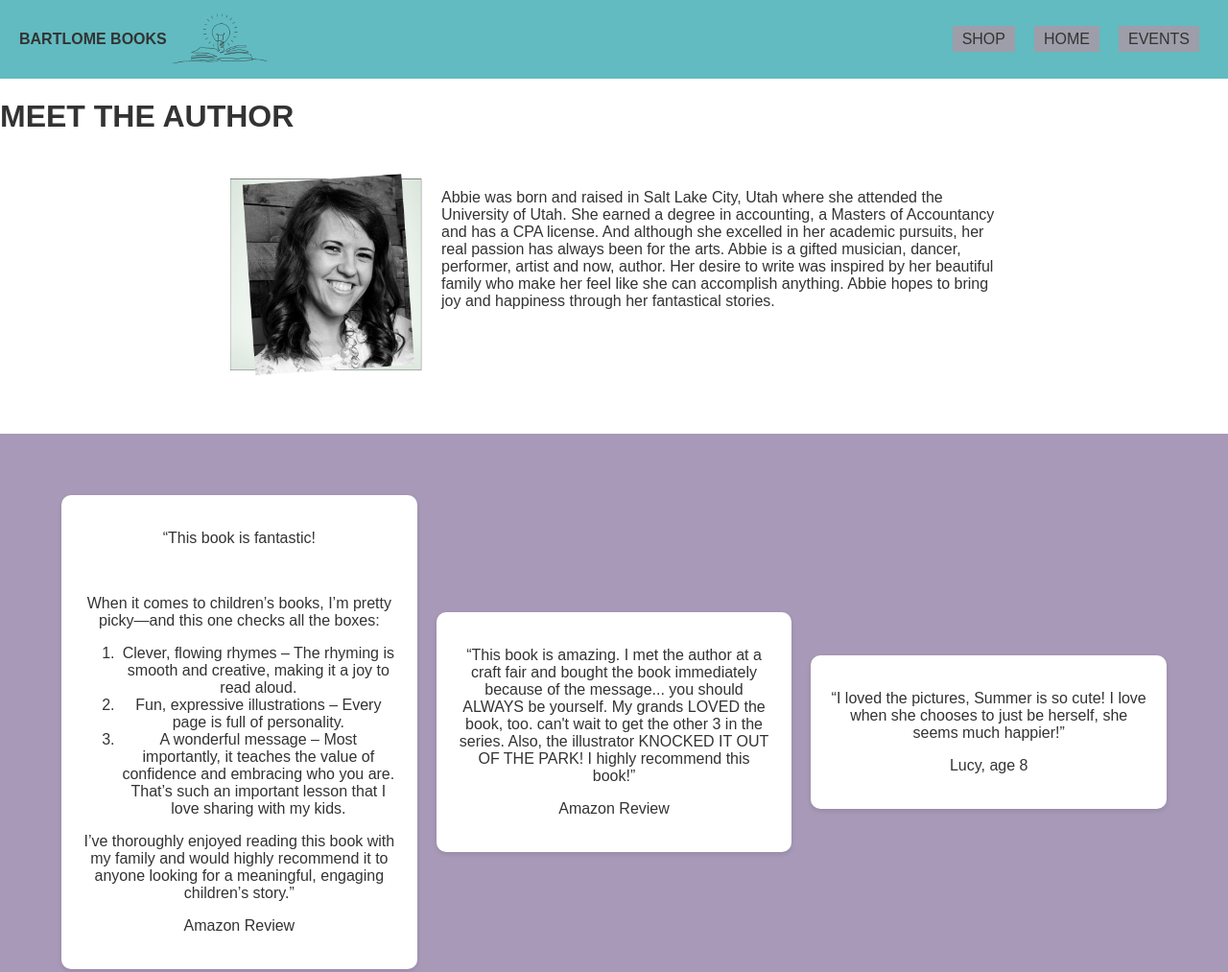
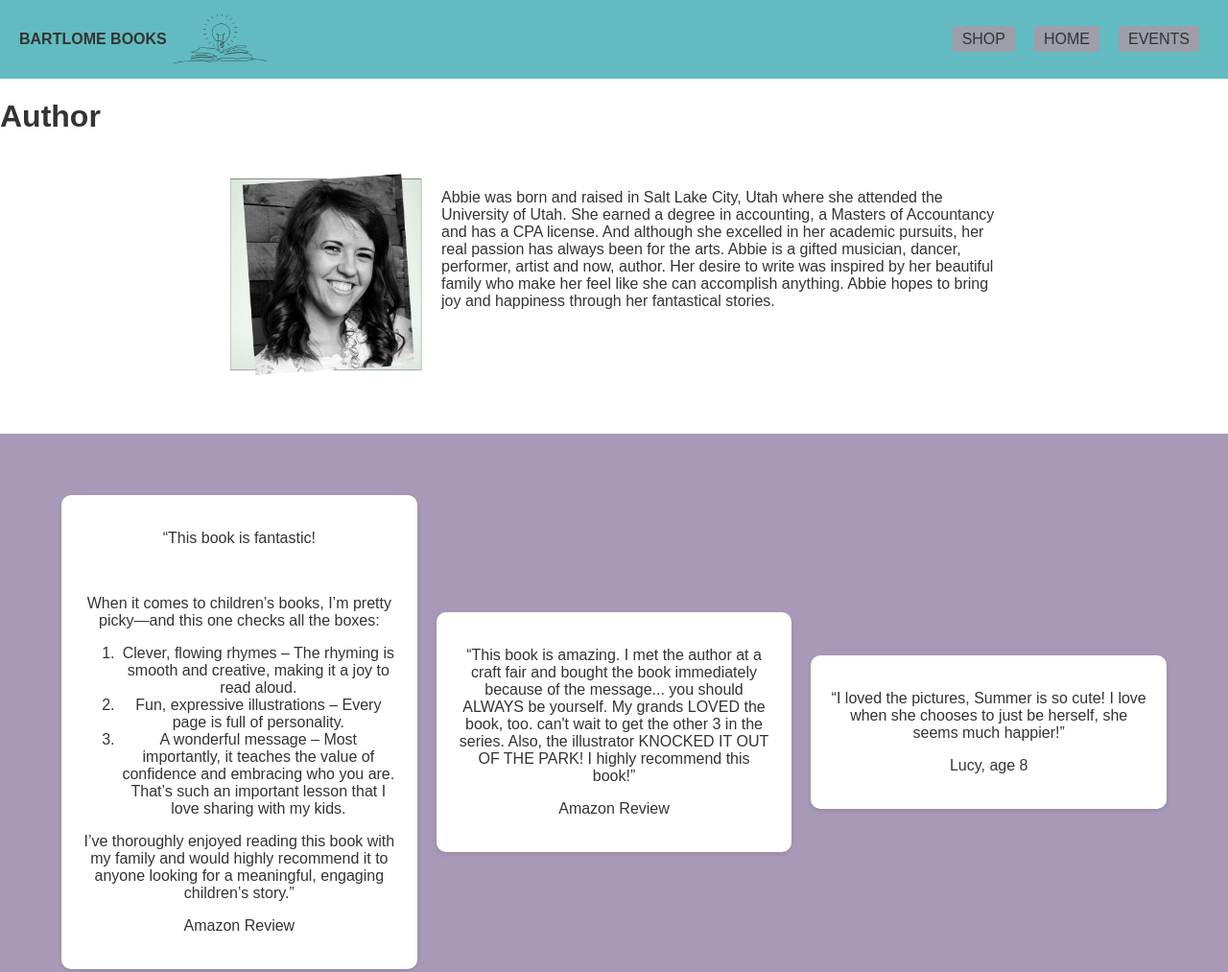
Before and after one commit to Septimis/bartlome_books, a plain HTML site: page dev/home.html in a window 1280 px wide. Shown: the top 1013 px of the page at 96% size. Drawn offline with Linux system fonts and the light colour scheme.

Commit message:
Changed header of home page from 'MEET THE AUTHOR' to 'Author'

```diff
--- a/dev/home.html
+++ b/dev/home.html
@@ -22,7 +22,7 @@
         </nav>
         <div class="hamburger">&#9776;</div>
     </header>
-    <h1 id="home-banner">MEET THE AUTHOR</h1>
+    <h1 id="home-banner">Author</h1>
     <main>
         <div class="author-bio">
             <img src="assets/img/headshot.png" alt="Author photo">
```
